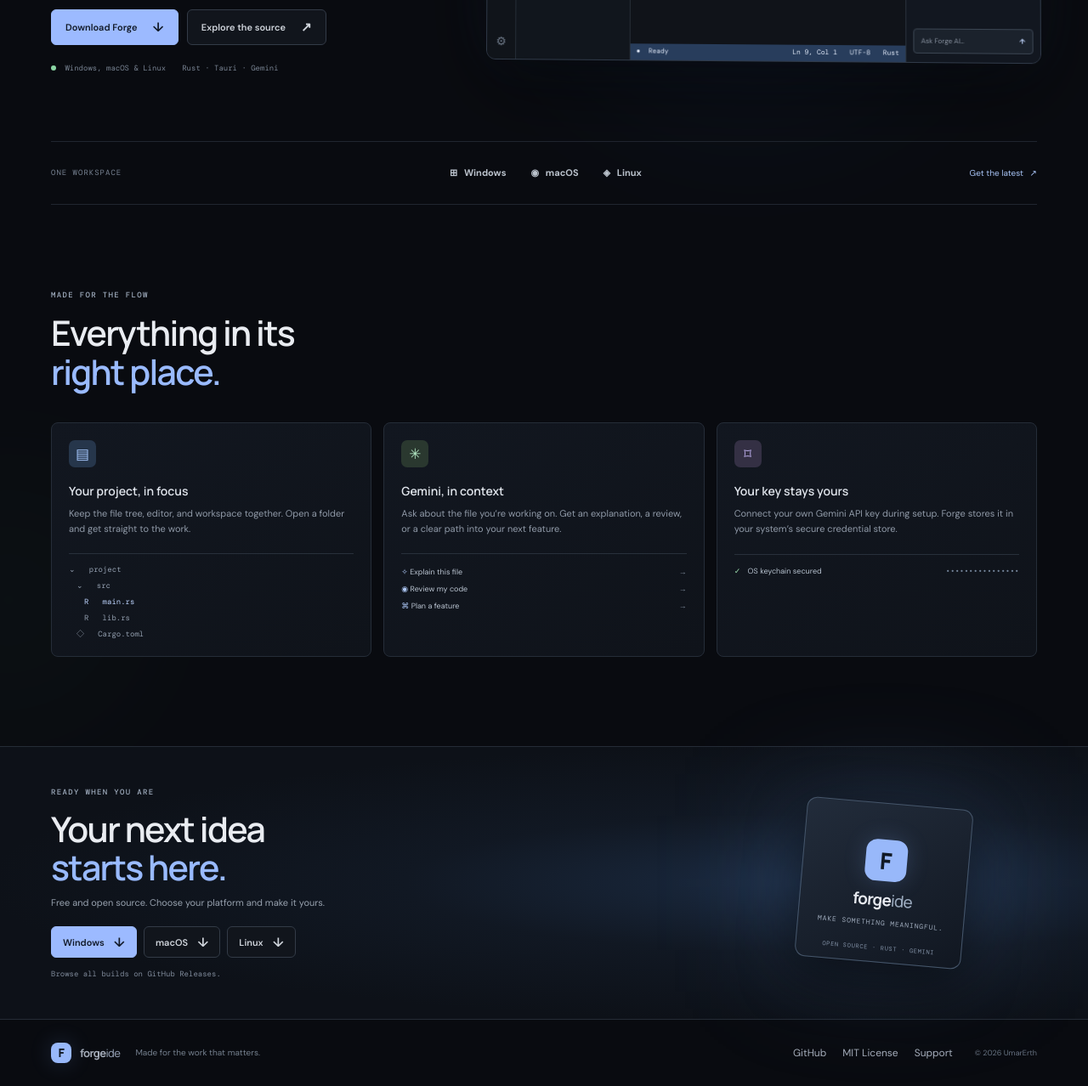
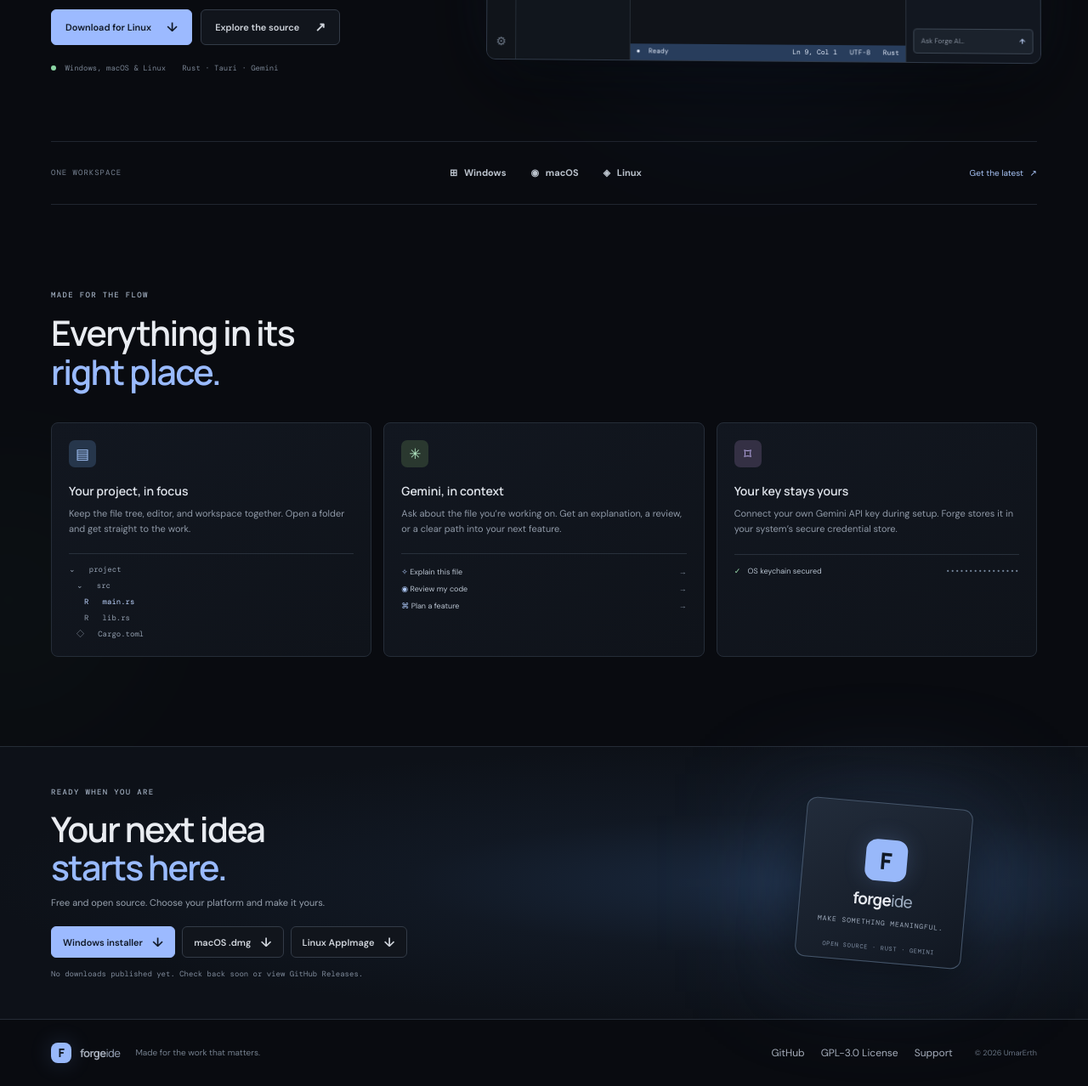
Before and after one commit to UmarErth/ForgeIDE, a website built with Vite: page website/index.html in a window 1280 px wide. Shown: the part 484-1762 px from the top of the page at 85% size. Built offline with nearby package versions, Linux system fonts and the light colour scheme; no server answers.

Commit message:
Add direct platform downloads to website

```diff
--- a/website/index.html
+++ b/website/index.html
@@ -27,7 +27,7 @@
         <div class="eyebrow"><span class="pulse"></span> YOUR WORKSPACE, REIMAGINED</div>
         <h1>Build with<br><span>clarity.</span></h1>
         <p class="lead">A focused code workspace with Gemini right by your side. Thoughtful tools, a quieter interface, and room for your best work.</p>
-        <div class="hero-actions"><a class="button button-primary" href="https://github.com/UmarErth/ForgeIDE/releases/latest" data-download="windows">Download Forge <span>↓</span></a><a class="button button-ghost" href="https://github.com/UmarErth/ForgeIDE">Explore the source <span>↗</span></a></div>
+        <div class="hero-actions"><a class="button button-primary" href="https://github.com/UmarErth/ForgeIDE/releases/latest" id="download-primary">Download for your OS <span>↓</span></a><a class="button button-ghost" href="https://github.com/UmarErth/ForgeIDE">Explore the source <span>↗</span></a></div>
         <div class="hero-meta"><span><i class="meta-dot"></i> Windows, macOS &amp; Linux</span><span>Rust · Tauri · Gemini</span></div>
       </div>
       <div class="editor-frame" aria-label="Illustration of the Forge IDE editor">
@@ -52,9 +52,9 @@
       </div>
     </section>
 
-    <section class="download-section" id="downloads"><div class="download-inner wrap"><div><div class="section-kicker">READY WHEN YOU ARE</div><h2>Your next idea<br><span>starts here.</span></h2><p>Free and open source. Choose your platform and make it yours.</p><div class="download-links"><a class="button button-primary" id="download-windows" href="https://github.com/UmarErth/ForgeIDE/releases/latest">Windows <span>↓</span></a><a class="button button-ghost" id="download-macos" href="https://github.com/UmarErth/ForgeIDE/releases/latest">macOS <span>↓</span></a><a class="button button-ghost" id="download-linux" href="https://github.com/UmarErth/ForgeIDE/releases/latest">Linux <span>↓</span></a></div><div class="release-note" id="release-note">Latest builds are available from GitHub Releases.</div></div><div class="download-art"><div class="art-glow"></div><div class="art-card"><span class="mark">F</span><b>forge<span>ide</span></b><small>MAKE SOMETHING MEANINGFUL.</small><div class="art-version" id="version-label">OPEN SOURCE · RUST · GEMINI</div></div></div></div></section>
+    <section class="download-section" id="downloads"><div class="download-inner wrap"><div><div class="section-kicker">READY WHEN YOU ARE</div><h2>Your next idea<br><span>starts here.</span></h2><p>Free and open source. Choose your platform and make it yours.</p><div class="download-links"><a class="button button-primary" id="download-windows" href="https://github.com/UmarErth/ForgeIDE/releases/latest">Windows installer <span>↓</span></a><a class="button button-ghost" id="download-macos" href="https://github.com/UmarErth/ForgeIDE/releases/latest">macOS .dmg <span>↓</span></a><a class="button button-ghost" id="download-linux" href="https://github.com/UmarErth/ForgeIDE/releases/latest">Linux AppImage <span>↓</span></a></div><div class="release-note" id="release-note">Latest builds are available from GitHub Releases.</div></div><div class="download-art"><div class="art-glow"></div><div class="art-card"><span class="mark">F</span><b>forge<span>ide</span></b><small>MAKE SOMETHING MEANINGFUL.</small><div class="art-version" id="version-label">OPEN SOURCE · RUST · GEMINI</div></div></div></div></section>
   </main>
 
-  <footer class="footer wrap"><a class="wordmark" href="#top"><span class="mark">F</span><span>forge<span class="wordmark-muted">ide</span></span></a><span>Made for the work that matters.</span><div><a href="https://github.com/UmarErth/ForgeIDE">GitHub</a><a href="https://github.com/UmarErth/ForgeIDE/blob/main/LICENSE">MIT License</a><a href="https://github.com/UmarErth/ForgeIDE/issues">Support</a></div><small>© 2026 UmarErth</small></footer>
+  <footer class="footer wrap"><a class="wordmark" href="#top"><span class="mark">F</span><span>forge<span class="wordmark-muted">ide</span></span></a><span>Made for the work that matters.</span><div><a href="https://github.com/UmarErth/ForgeIDE">GitHub</a><a href="https://github.com/UmarErth/ForgeIDE/blob/main/LICENSE">GPL-3.0 License</a><a href="https://github.com/UmarErth/ForgeIDE/issues">Support</a></div><small>© 2026 UmarErth</small></footer>
 </body>
 </html>
--- a/website/main.js
+++ b/website/main.js
@@ -1,27 +1,90 @@
 const repo = 'UmarErth/ForgeIDE';
-const releaseUrl = `https://github.com/${repo}/releases/latest`;
-const targets = {
-  windows: { id: 'download-windows', patterns: ['windows-setup.exe', 'windows-portable.exe', 'windows.msi'] },
-  macos: { id: 'download-macos', patterns: ['macos.dmg', 'macos.app.zip'] },
-  linux: { id: 'download-linux', patterns: ['linux-x86_64.appimage'] }
+const releasesUrl = `https://github.com/${repo}/releases`;
+const latestUrl = `${releasesUrl}/latest`;
+
+const platforms = {
+  windows: {
+    label: 'Windows',
+    button: 'download-windows',
+    patterns: ['forgeide-windows-setup.exe', 'forgeide-windows.msi', 'forgeide-windows-portable.exe']
+  },
+  macos: {
+    label: 'macOS',
+    button: 'download-macos',
+    patterns: ['forgeide-macos.dmg', 'forgeide-macos.app.zip']
+  },
+  linux: {
+    label: 'Linux',
+    button: 'download-linux',
+    patterns: ['forgeide-linux-x86_64.appimage']
+  }
 };
 
+function detectPlatform() {
+  const platform = (navigator.userAgentData?.platform || navigator.platform || navigator.userAgent || '').toLowerCase();
+  if (platform.includes('win')) return 'windows';
+  if (platform.includes('mac') || platform.includes('darwin')) return 'macos';
+  if (platform.includes('linux') || platform.includes('x11')) return 'linux';
+  return null;
+}
+
+function findAsset(release, patterns) {
+  for (const pattern of patterns) {
+    const asset = release.assets.find(item => item.name.toLowerCase() === pattern);
+    if (asset) return asset;
+  }
+  return null;
+}
+
 async function connectDownloads() {
+  const primary = document.getElementById('download-primary');
+  const detected = detectPlatform();
+  if (primary && detected) {
+    primary.href = latestUrl;
+    primary.setAttribute('aria-label', `Download Forge IDE for ${platforms[detected].label}`);
+    primary.innerHTML = `Download for ${platforms[detected].label} <span>↓</span>`;
+  }
+
   try {
-    const response = await fetch(`https://api.github.com/repos/${repo}/releases/latest`, { headers: { Accept: 'application/vnd.github+json' } });
-    if (!response.ok) return;
+    const response = await fetch(`https://api.github.com/repos/${repo}/releases/latest`, {
+      headers: { Accept: 'application/vnd.github+json' }
+    });
+    if (!response.ok) throw new Error('No published release yet.');
     const release = await response.json();
-    for (const platform of Object.values(targets)) {
-      const asset = platform.patterns.map(pattern => release.assets.find(item => item.name.toLowerCase().endsWith(pattern))).find(Boolean);
-      if (asset) document.getElementById(platform.id).href = asset.browser_download_url;
+
+    for (const [key, platform] of Object.entries(platforms)) {
+      const asset = findAsset(release, platform.patterns);
+      const button = document.getElementById(platform.button);
+      if (button && asset) button.href = asset.browser_download_url;
     }
+
+    const recommendedAsset = detected ? findAsset(release, platforms[detected].patterns) : null;
+    if (primary) {
+      if (recommendedAsset) {
+        primary.href = recommendedAsset.browser_download_url;
+        primary.setAttribute('download', '');
+      } else {
+        primary.href = latestUrl;
+        primary.removeAttribute('download');
+      }
+    }
+
     const version = document.getElementById('version-label');
     if (version) version.textContent = `${release.tag_name.toUpperCase()} · OPEN SOURCE · GEMINI`;
     const note = document.getElementById('release-note');
-    if (note) note.textContent = `Latest release ${release.tag_name} · published ${new Date(release.published_at).toLocaleDateString()}`;
+    if (note) {
+      note.textContent = release.assets.length
+        ? `Latest release ${release.tag_name} · choose your platform above`
+        : `Release ${release.tag_name} has no downloadable files yet.`;
+    }
   } catch {
     const note = document.getElementById('release-note');
-    if (note) note.textContent = 'Browse all builds on GitHub Releases.';
+    if (note) note.textContent = 'No downloads published yet. Check back soon or view GitHub Releases.';
+    if (primary) primary.href = releasesUrl;
+    for (const platform of Object.values(platforms)) {
+      const button = document.getElementById(platform.button);
+      if (button) button.href = releasesUrl;
+    }
   }
 }
 
```
